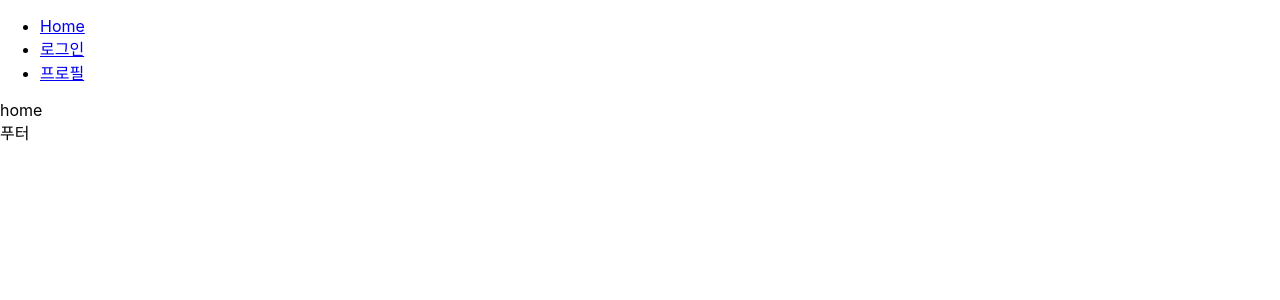
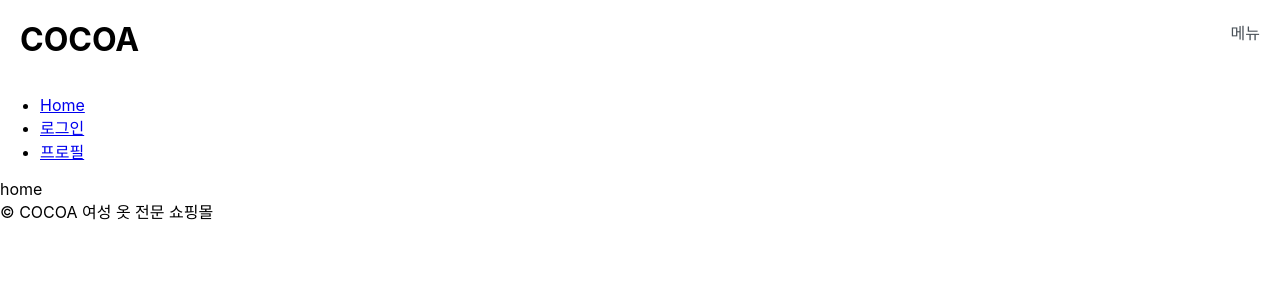
Before and after one commit to taehong9301/COCOA, a React (Create React App) app in the folder frontend/: page / in a window 1280 px wide. Shown: the top 300 px of the page. Built offline with nearby package versions, Linux system fonts and the light colour scheme.

Commit message:
Add header style

```diff
--- a/frontend/src/common/components/Footer.js
+++ b/frontend/src/common/components/Footer.js
@@ -1,7 +1,7 @@
 import React from 'react'
 
 const Footer = () => {
-  return <div>푸터</div>
+  return <div>&copy; COCOA 여성 옷 전문 쇼핑몰</div>
 }
 
 export default Footer
--- a/frontend/src/common/components/Header.js
+++ b/frontend/src/common/components/Header.js
@@ -1,7 +1,13 @@
 import React from 'react'
+import '../style/styles.css'
 
 const Header = () => {
-  return <div></div>
+  return (
+    <div className="header">
+      <h1>COCOA</h1>
+      <div className="menu">메뉴</div>
+    </div>
+  )
 }
 
 export default Header
--- /dev/null
+++ b/frontend/src/common/style/styles.css
@@ -0,0 +1,21 @@
+/*header*/
+.header {
+  width: 100%;
+  padding: 20px;
+  margin: 0;
+  box-sizing: border-box;
+  display: flex;
+  flex-direction: row;
+  align-content: center;
+  justify-content: space-between;
+  background: #ffffff;
+}
+.header h1 {
+  padding: 0;
+  margin: 0;
+}
+.header .menu {
+  color: #495057;
+  display: flex;
+  flex-direction: row;
+}
```
Also changed, not shown: 1 other file (tests, documents, lock files or other folders).
